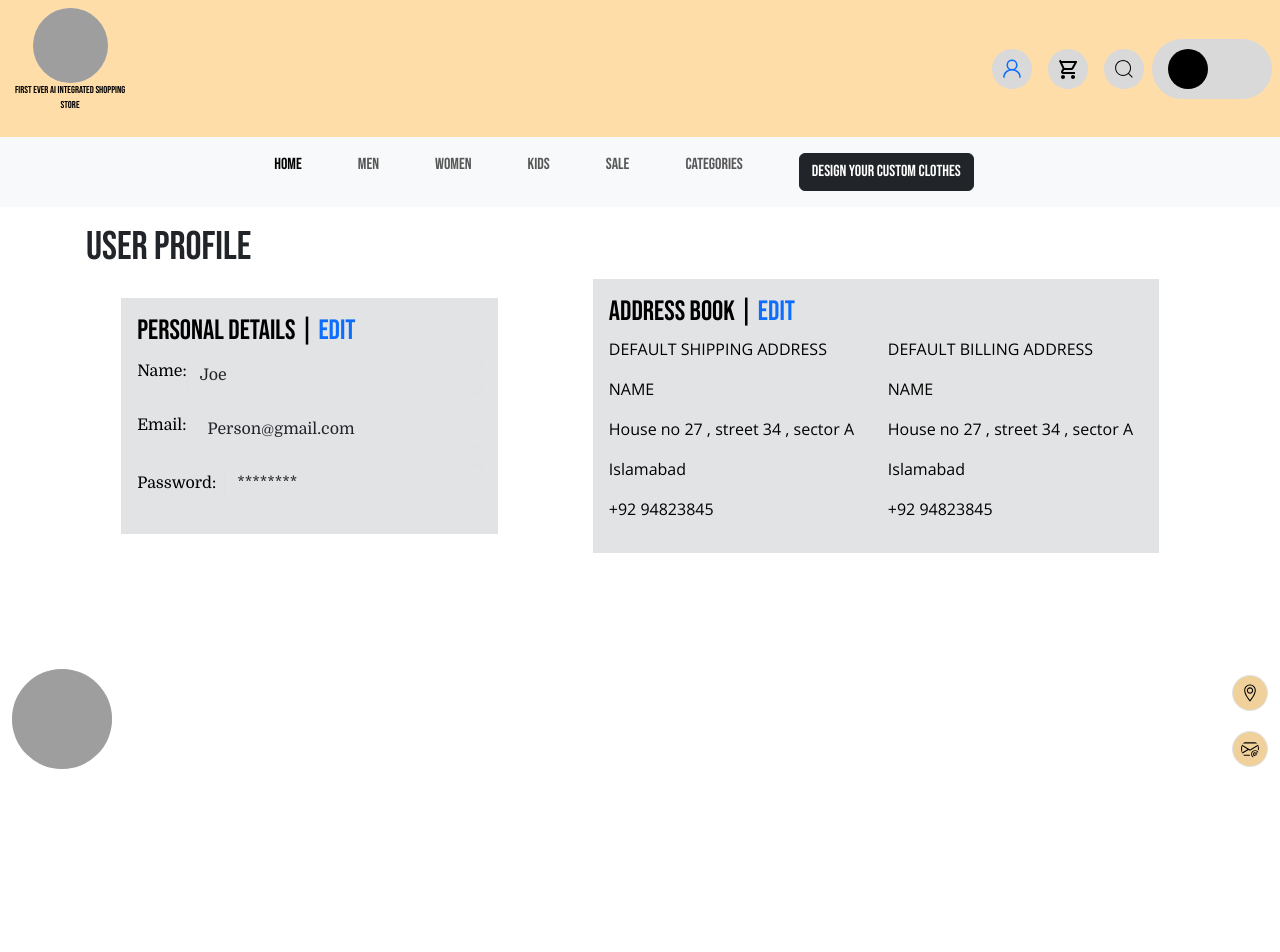
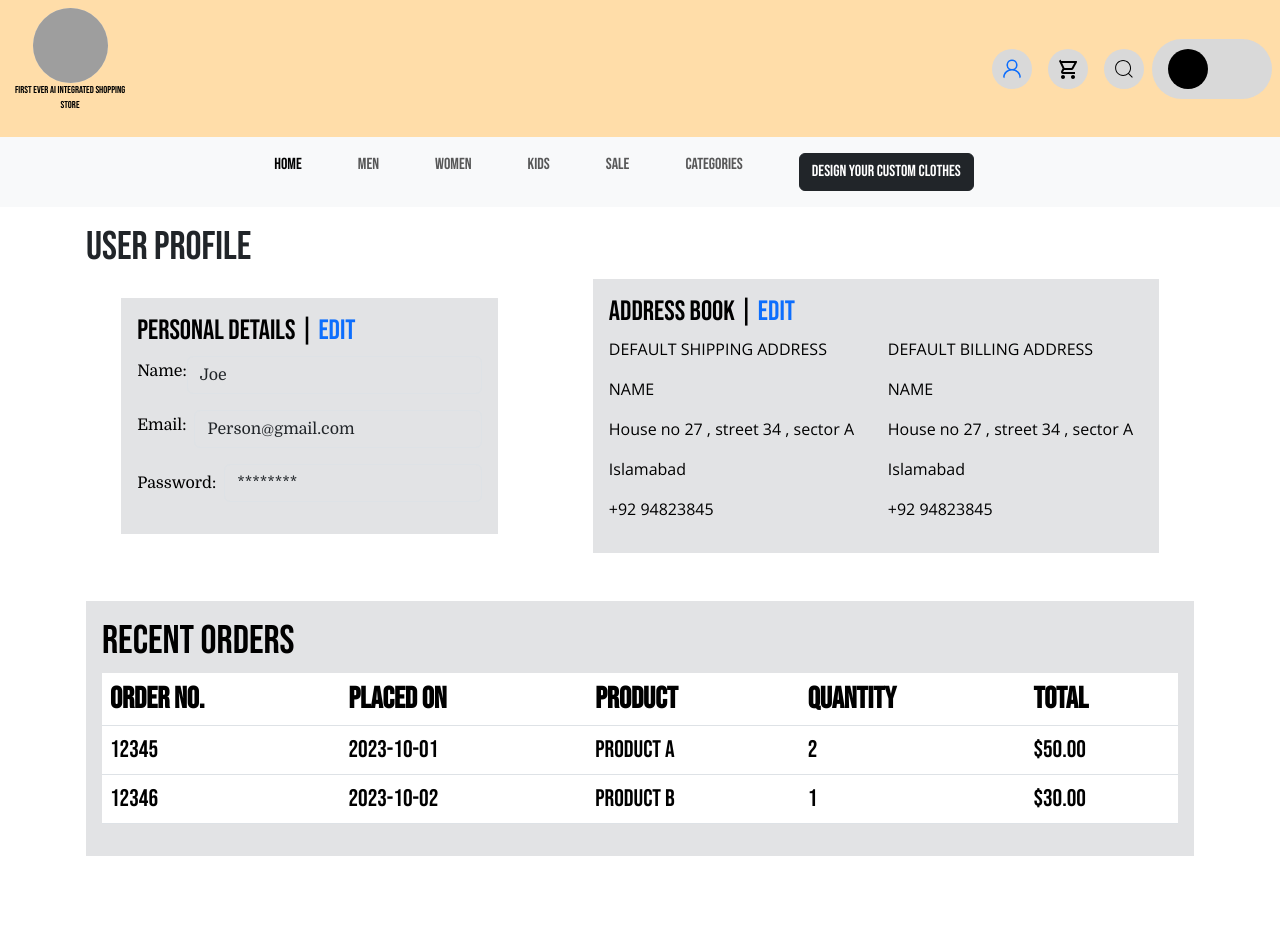
Before and after one commit to FYP-25-PIXEL-WEAR/FYP, a React (Vite) app in the folder Frontend/: page /userprofile in a window 1280 px wide. Shown: the top 952 px of the page. Built offline with nearby package versions, Linux system fonts and the light colour scheme; grey boxes are pictures that could not be loaded.

Commit message:
First Commit

```diff
--- a/Frontend/src/Components/UserProfile.jsx
+++ b/Frontend/src/Components/UserProfile.jsx
@@ -130,6 +130,36 @@
             </div>
           </div>
         </div>
+        <div className="recent-order bg-secondary-subtle p-3 m-auto mt-5 text-black">
+            <h1 className="h1">Recent Orders</h1>
+            <table className="table tw:overflow-x-auto">
+                <thead className="tw:text-3xl">
+                    <tr>
+                        <th>Order No.</th>
+                        <th>Placed ON</th>
+                        <th>PRODUCT</th>
+                        <th>QUANTITY</th>
+                        <th>TOTAL</th>
+                    </tr>
+                </thead>
+                <tbody className="tw:text-2xl">
+                    <tr>
+                        <td>12345</td>
+                        <td>2023-10-01</td>
+                        <td>Product A</td>
+                        <td>2</td>
+                        <td>$50.00</td>
+                    </tr>
+                    <tr>
+                        <td>12346</td>
+                        <td>2023-10-02</td>
+                        <td>Product B</td>
+                        <td>1</td>
+                        <td>$30.00</td>
+                    </tr>
+                </tbody>
+            </table>
+        </div>
       </div>
     </div>
   );
```
